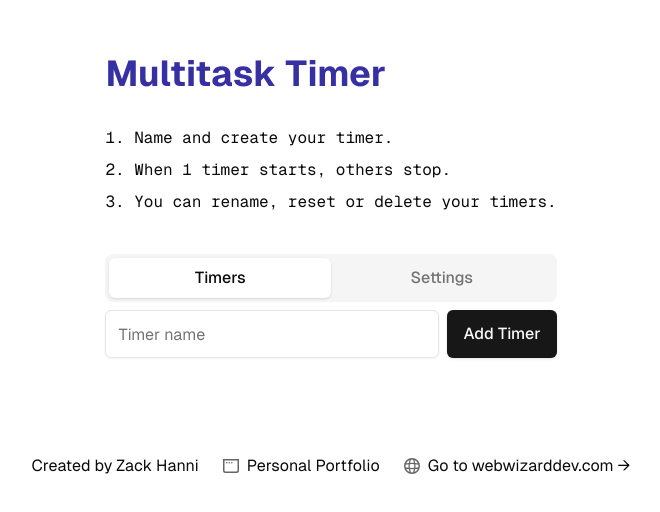
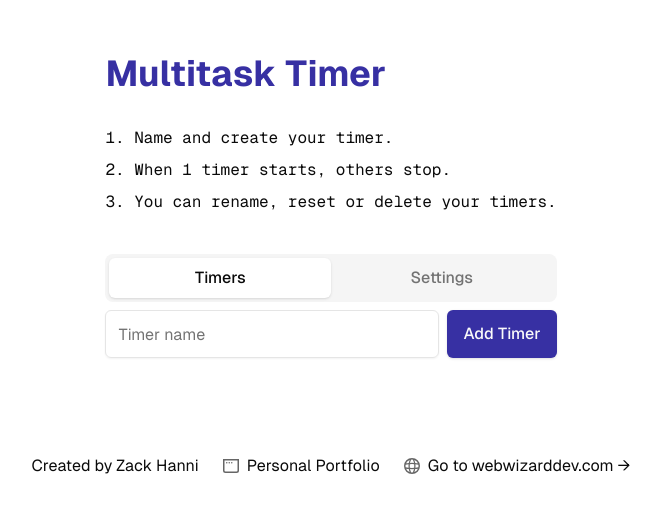
Before and after one commit to zackhanni/multitask-timer, a Next.js app: page / in a window 1280 px wide. Shown: the part 134-646 px from the top of the page, without its empty margins (309-969 px from the left). Built offline with nearby package versions, Linux system fonts and the light colour scheme.

Commit message:
made buttons accent color (blue)

```diff
--- a/components/Stopwatches.tsx
+++ b/components/Stopwatches.tsx
@@ -148,7 +148,10 @@ export default function Stopwatches() {
               onKeyDown={(e) => e.key === "Enter" && addTimer()}
               className="mr-2 text-base h-12"
             />
-            <Button onClick={addTimer} className="h-12 text-base">
+            <Button
+              onClick={addTimer}
+              className="h-12 text-base bg-accent hover:bg-accent-foreground hover:text-black"
+            >
               Add Timer
             </Button>
           </div>
@@ -262,7 +265,7 @@ export default function Stopwatches() {
               <div>
                 <Button
                   onClick={exportCSV}
-                  className="w-full"
+                  className="w-full disabled:bg-gray-400 bg-accent hover:bg-accent-foreground hover:text-black"
                   disabled={timers.length === 0}
                 >
                   <Download className="mr-2 h-4 w-4" /> Export Timer Data (CSV)
```
